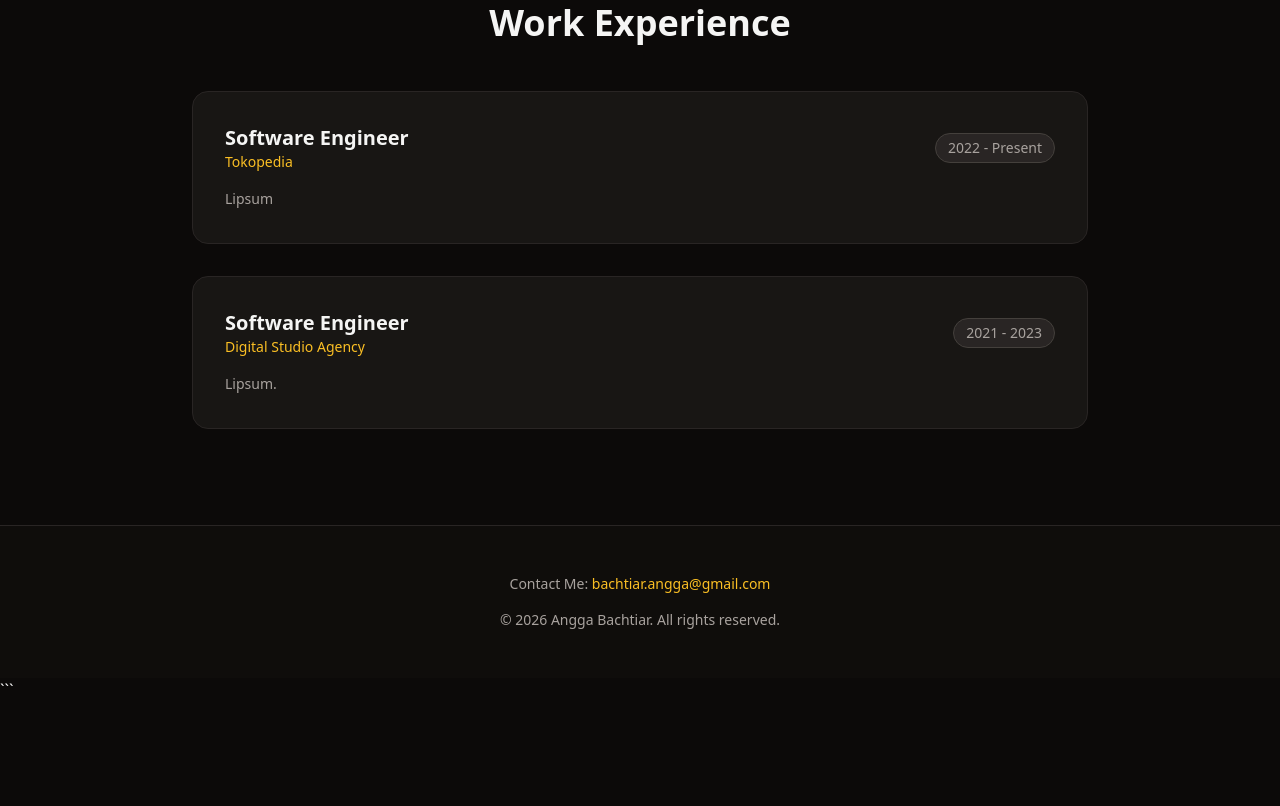
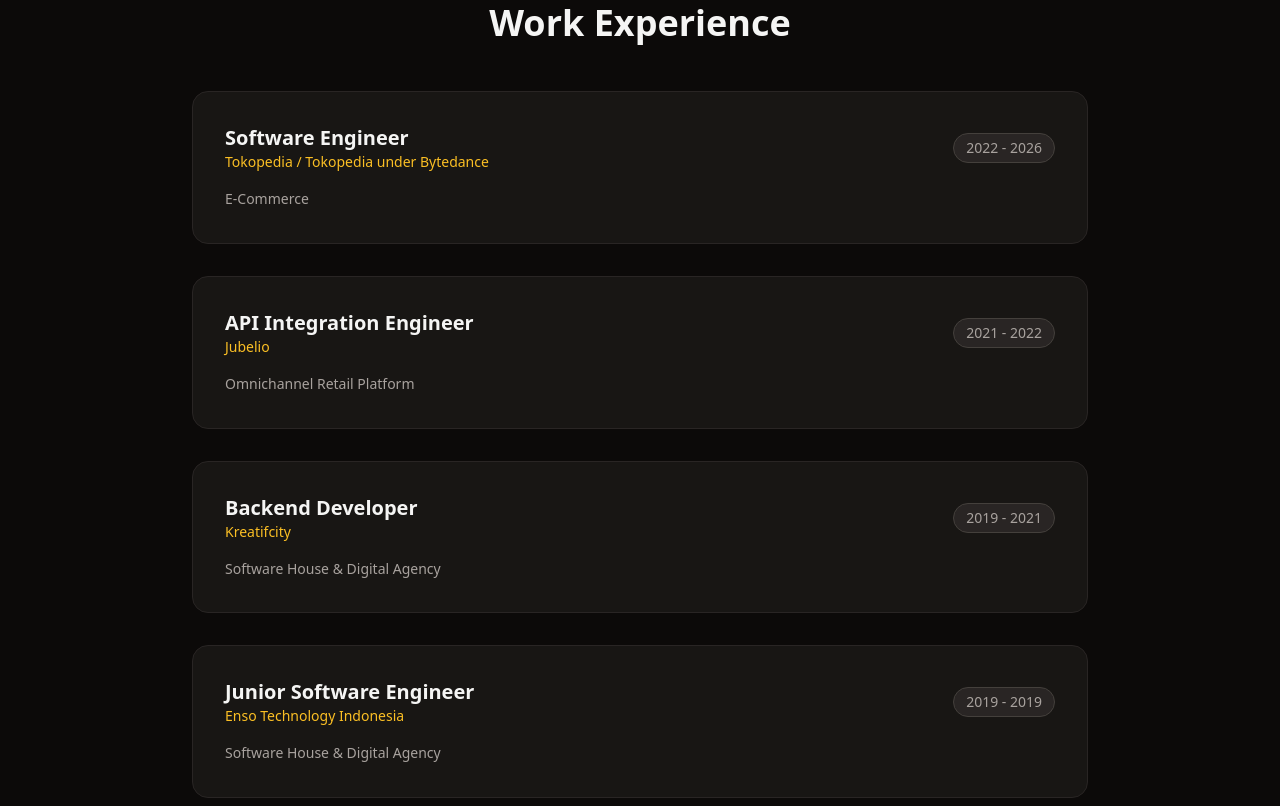
Before and after one commit to anggadb/resume_web, a plain HTML site: page index.html in a window 1280 px wide. Shown: the part 1534-2340 px from the top of the page. Before the commit the page ends 2236 px from the top, so only its background shows below. Drawn offline with nearby package versions, Linux system fonts and the light colour scheme.

Commit message:
chore: add new career history

```diff
--- a/index.html
+++ b/index.html
@@ -166,8 +166,8 @@
                             <div class="text-xs sm:text-sm text-stone-400">Years of Experience</div>
                         </div>
                         <div class="p-4 bg-stone-900/60 rounded-xl border border-stone-800">
-                            <div class="text-2xl sm:text-3xl font-bold text-orange-400">10+</div>
-                            <div class="text-xs sm:text-sm text-stone-400">Projects Completed</div>
+                            <div class="text-2xl sm:text-3xl font-bold text-orange-400">Core Focus</div>
+                            <div class="text-xs sm:text-sm text-stone-400">Backend Development, Distributed Systems, AI Integration</div>
                         </div>
                     </div>
                 </div>
@@ -178,7 +178,7 @@
                             class="w-full h-full bg-stone-900 rounded-[23px] flex flex-col items-center justify-center p-8 text-center">
                             <div
                                 class="w-full h-full bg-stone-900 rounded-[23px] overflow-hidden flex items-center justify-center">
-                                <img src="https://media.licdn.com/dms/image/v2/C5603AQHLdfutTfRgQA/profile-displayphoto-shrink_400_400/profile-displayphoto-shrink_400_400/0/1664085052568?e=1786579200&v=beta&t=U5uxI-NoIDGkO4cWmmO2gjSrkHUOVaa-aTLDcRcuVaI"
+                                <img src="https://cdn.techinasia.com/wp-content/authors/245742.jpg?v=1546405310"
                                     alt="Foto Profil"
                                     class="w-full h-full object-cover hover:scale-105 transition-transform duration-500">
                             </div>
@@ -202,13 +202,13 @@
                     <div class="flex flex-col sm:flex-row sm:items-center justify-between gap-2 mb-4">
                         <div>
                             <h3 class="text-lg sm:text-xl font-bold text-stone-100">Software Engineer</h3>
-                            <p class="text-amber-400 text-sm font-medium">Tokopedia</p>
+                            <p class="text-amber-400 text-sm font-medium">Tokopedia / Tokopedia under Bytedance</p>
                         </div>
                         <span class="text-xs sm:text-sm text-stone-400 bg-stone-800 px-3 py-1 rounded-full w-fit border border-stone-700">2022 -
-                            Present</span>
+                            2026</span>
                     </div>
                     <p class="text-stone-400 text-sm leading-relaxed">
-                        Lipsum
+                        E-Commerce
                     </p>
                 </div>
 
@@ -217,14 +217,46 @@
                     class="p-6 sm:p-8 bg-stone-900/80 rounded-2xl border border-stone-800 hover:border-amber-500/50 transition">
                     <div class="flex flex-col sm:flex-row sm:items-center justify-between gap-2 mb-4">
                         <div>
-                            <h3 class="text-lg sm:text-xl font-bold text-stone-100">Software Engineer</h3>
-                            <p class="text-amber-400 text-sm font-medium">Digital Studio Agency</p>
+                            <h3 class="text-lg sm:text-xl font-bold text-stone-100">API Integration Engineer</h3>
+                            <p class="text-amber-400 text-sm font-medium">Jubelio</p>
                         </div>
                         <span class="text-xs sm:text-sm text-stone-400 bg-stone-800 px-3 py-1 rounded-full w-fit border border-stone-700">2021 -
-                            2023</span>
+                            2022</span>
                     </div>
                     <p class="text-stone-400 text-sm leading-relaxed">
-                        Lipsum.
+                        Omnichannel Retail Platform
+                    </p>
+                </div>
+
+                <!-- Card 3 -->
+                <div
+                    class="p-6 sm:p-8 bg-stone-900/80 rounded-2xl border border-stone-800 hover:border-amber-500/50 transition">
+                    <div class="flex flex-col sm:flex-row sm:items-center justify-between gap-2 mb-4">
+                        <div>
+                            <h3 class="text-lg sm:text-xl font-bold text-stone-100">Backend Developer</h3>
+                            <p class="text-amber-400 text-sm font-medium">Kreatifcity</p>
+                        </div>
+                        <span class="text-xs sm:text-sm text-stone-400 bg-stone-800 px-3 py-1 rounded-full w-fit border border-stone-700">2019 -
+                            2021</span>
+                    </div>
+                    <p class="text-stone-400 text-sm leading-relaxed">
+                        Software House & Digital Agency
+                    </p>
+                </div>
+
+                <!-- Card 3 -->
+                <div
+                    class="p-6 sm:p-8 bg-stone-900/80 rounded-2xl border border-stone-800 hover:border-amber-500/50 transition">
+                    <div class="flex flex-col sm:flex-row sm:items-center justify-between gap-2 mb-4">
+                        <div>
+                            <h3 class="text-lg sm:text-xl font-bold text-stone-100">Junior Software Engineer</h3>
+                            <p class="text-amber-400 text-sm font-medium">Enso Technology Indonesia</p>
+                        </div>
+                        <span class="text-xs sm:text-sm text-stone-400 bg-stone-800 px-3 py-1 rounded-full w-fit border border-stone-700">2019 -
+                            2019</span>
+                    </div>
+                    <p class="text-stone-400 text-sm leading-relaxed">
+                        Software House & Digital Agency
                     </p>
                 </div>
             </div>
```
Also changed, not shown: 1 other file.
